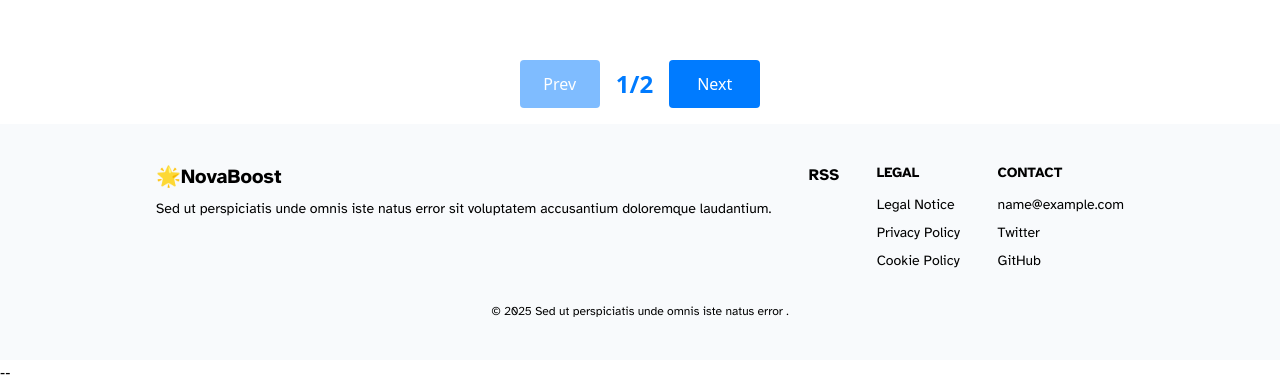
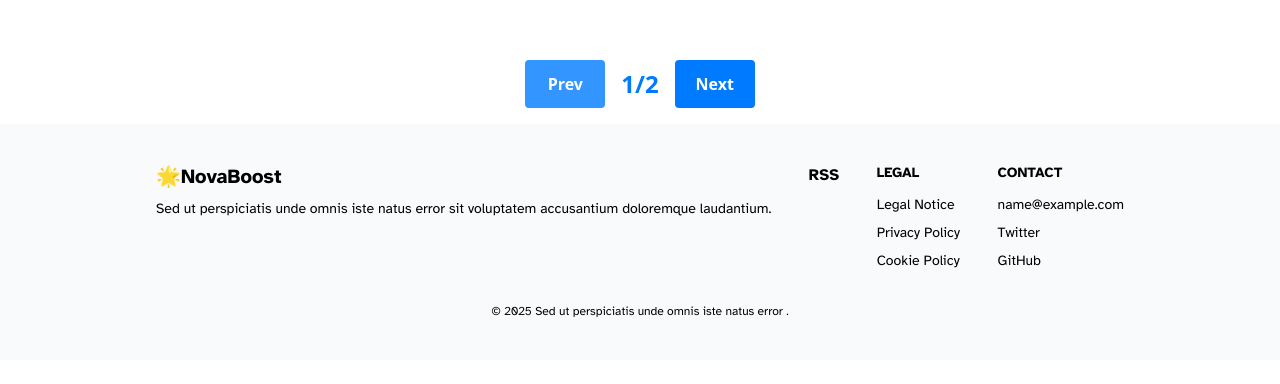
Before and after one commit to JorgeRosbel/NovaBoost, an Astro site: page /tags/novaboost/1 in a window 1280 px wide. Shown: the part 1372-1756 px from the top of the page. After the commit the page ends 1732 px from the top, so only its background shows below. Built offline with nearby package versions, Linux system fonts and the light colour scheme; Astro itself is replaced by a stand-in of ours.

Commit message:
fix: html struct

```diff
--- a/src/components/PaginationPost.astro
+++ b/src/components/PaginationPost.astro
@@ -38,47 +38,47 @@ const { page, totalPages, schemaName, base }: Props = Astro.props;
   }
 </nav> -->
 <nav class="gap-4 mt-8 pb-4 flex items-center justify-between">
-  <button
-    disabled={!(page > 1)}
-    aria-label="prev page"
-    class="disabled:cursor-not-allowed disabled:opacity-50 p-3
-   bg-buttons-bg min-w-[80px] rounded text-light-bg cursor-pointer"
-  >
   {
     page > 1 ? (
       <a
         href={!base ? `/${schemaName}/${page - 1}` : `/${base}/${schemaName}/${page - 1}`}
-          class="h-30 w-full py-3 px-4"
+        class="min-w-[80px] min-h-[48px] p-3 text-center font-semibold bg-buttons-bg rounded text-light-bg cursor-pointer"
         aria-label="prev page"
       >
         Prev
       </a>
     ) : (
-        'Prev'
+      <button
+        disabled
+        aria-label="prev page"
+        class="disabled:cursor-not-allowed disabled:opacity-80 p-3 font-semibold
+      bg-buttons-bg min-w-[80px] min-h-[48px]  rounded text-light-bg cursor-pointer"
+      >
+        Prev
+      </button>
     )
   }
-  </button>
 
   <p class="font-semibold text-2xl text-buttons-bg">{page}/{totalPages}</p>
 
-  <button
-    aria-label="next page"
-    disabled={!(page < totalPages)}
-    class="disabled:cursor-not-allowed disabled:opacity-50 p-3
-   bg-buttons-bg min-w-[80px] rounded text-light-bg cursor-pointer"
-  >
   {
     page < totalPages ? (
       <a
         href={!base ? `/${schemaName}/${page + 1}` : `/${base}/${schemaName}/${page + 1}`}
-          class="h-30 w-full py-3 px-4"
+        class="min-w-[80px] min-h-[48px] p-3 text-center font-semibold bg-buttons-bg rounded text-light-bg cursor-pointer"
         aria-label="next page"
       >
         Next
       </a>
     ) : (
-        'Next'
+      <button
+        aria-label="next page"
+        disabled={!(page < totalPages)}
+        class="disabled:cursor-not-allowed disabled:opacity-80 p-3
+   bg-buttons-bg min-w-[80px] min-h-[48px]  rounded text-light-bg cursor-pointer"
+      >
+        Next
+      </button>
     )
   }
-  </button>
 </nav>
--- a/src/pages/tags/[tag]/[page].astro
+++ b/src/pages/tags/[tag]/[page].astro
@@ -172,4 +172,3 @@ const filteredPosts = allPosts.filter(post =>
     <Footer {...FOOTER_CONTENT} />
   </body>
 </html> -->
---
```
Lines whose indentation alone changed are shown as unchanged.
